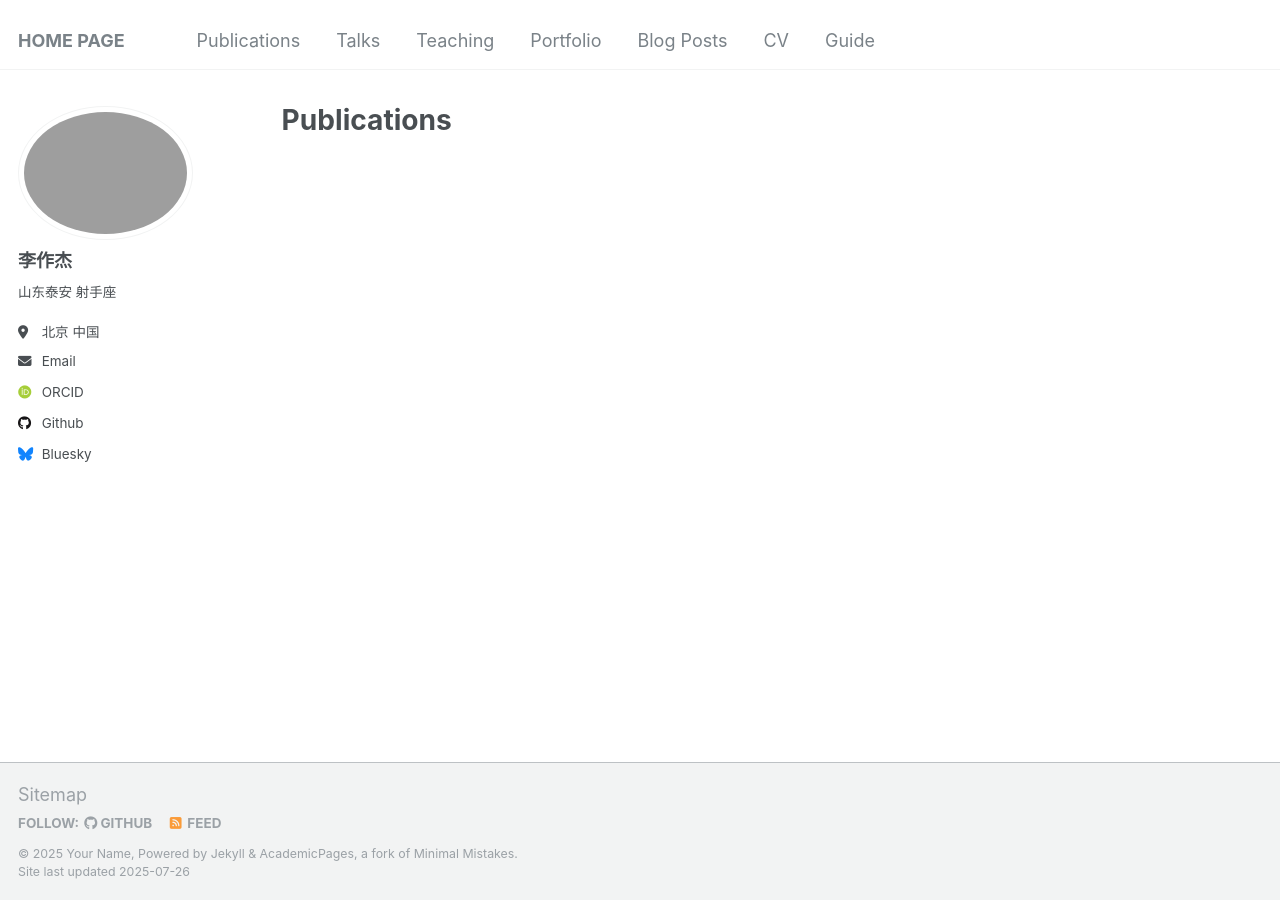
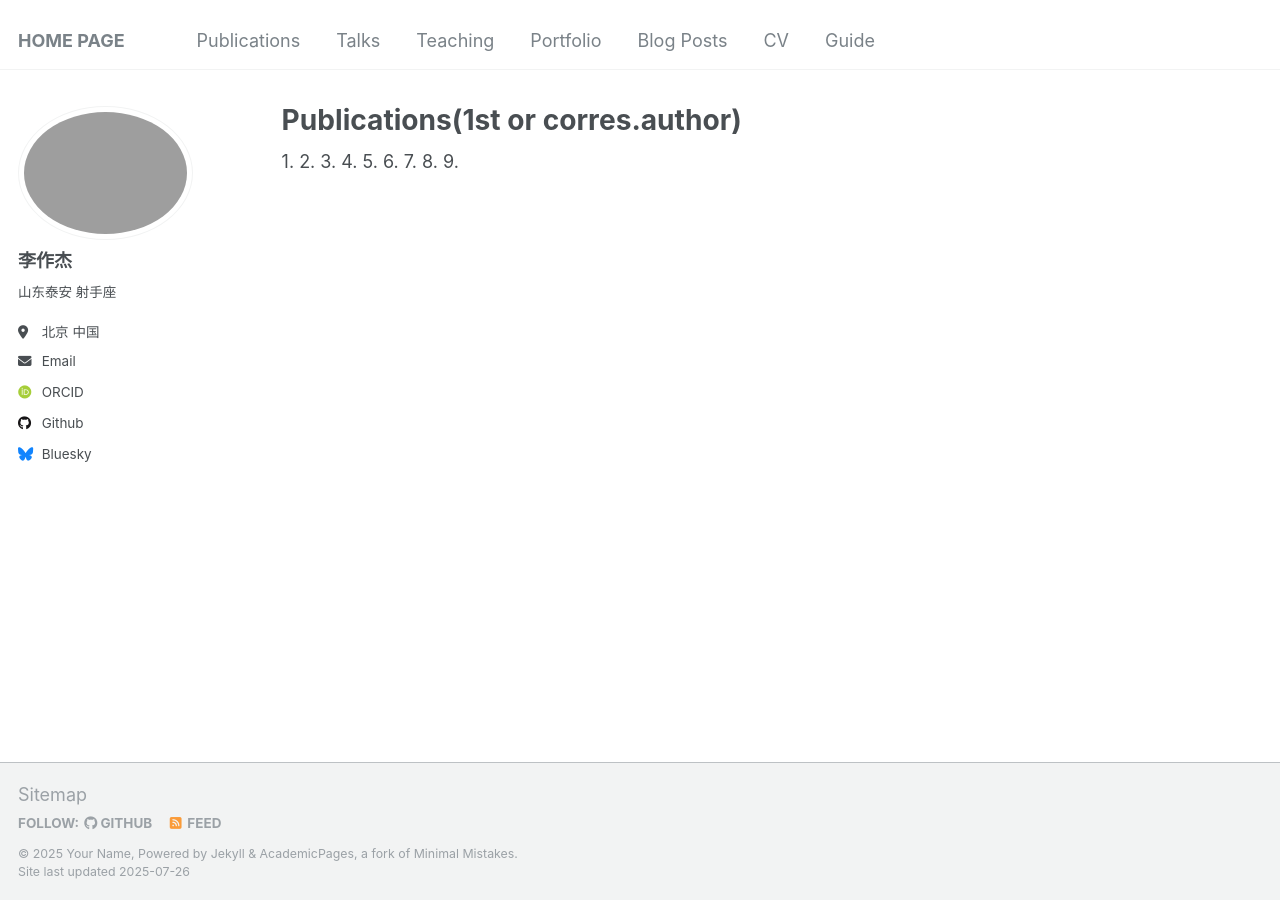
Before and after one commit to Infinity-LZJ/Zuojie_Li.github, a Jekyll site: the page built from _pages/publications.html, in a window 1280 px wide. Built offline with Jekyll 4.4.1, drawn with Linux system fonts in a browser that asks for light colours; some web fonts are replaced.

Commit message:
Update publications.html

```diff
--- a/_pages/publications.html
+++ b/_pages/publications.html
@@ -1,9 +1,18 @@
 ---
 layout: archive
-title: "Publications"
+title: "Publications(1st or corres.author)  "
 permalink: /publications/
 author_profile: true
 ---
+1.
+2.
+3.
+4.
+5.
+6.
+7.
+8.
+9.
 
 {% if site.author.googlescholar %}
   <div class="wordwrap">You can also find my articles on <a href="{{site.author.googlescholar}}">my Google Scholar profile</a>.</div>
```
